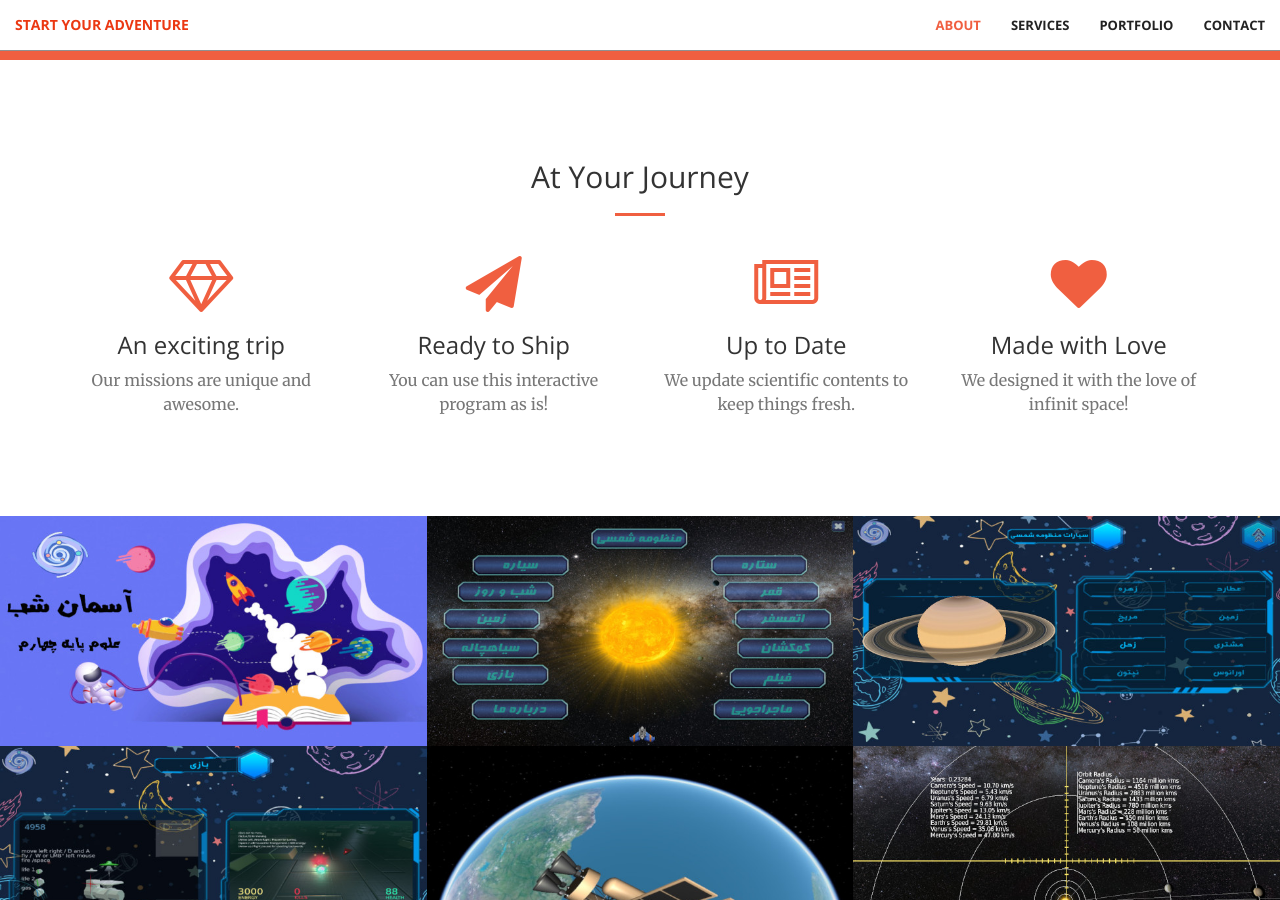
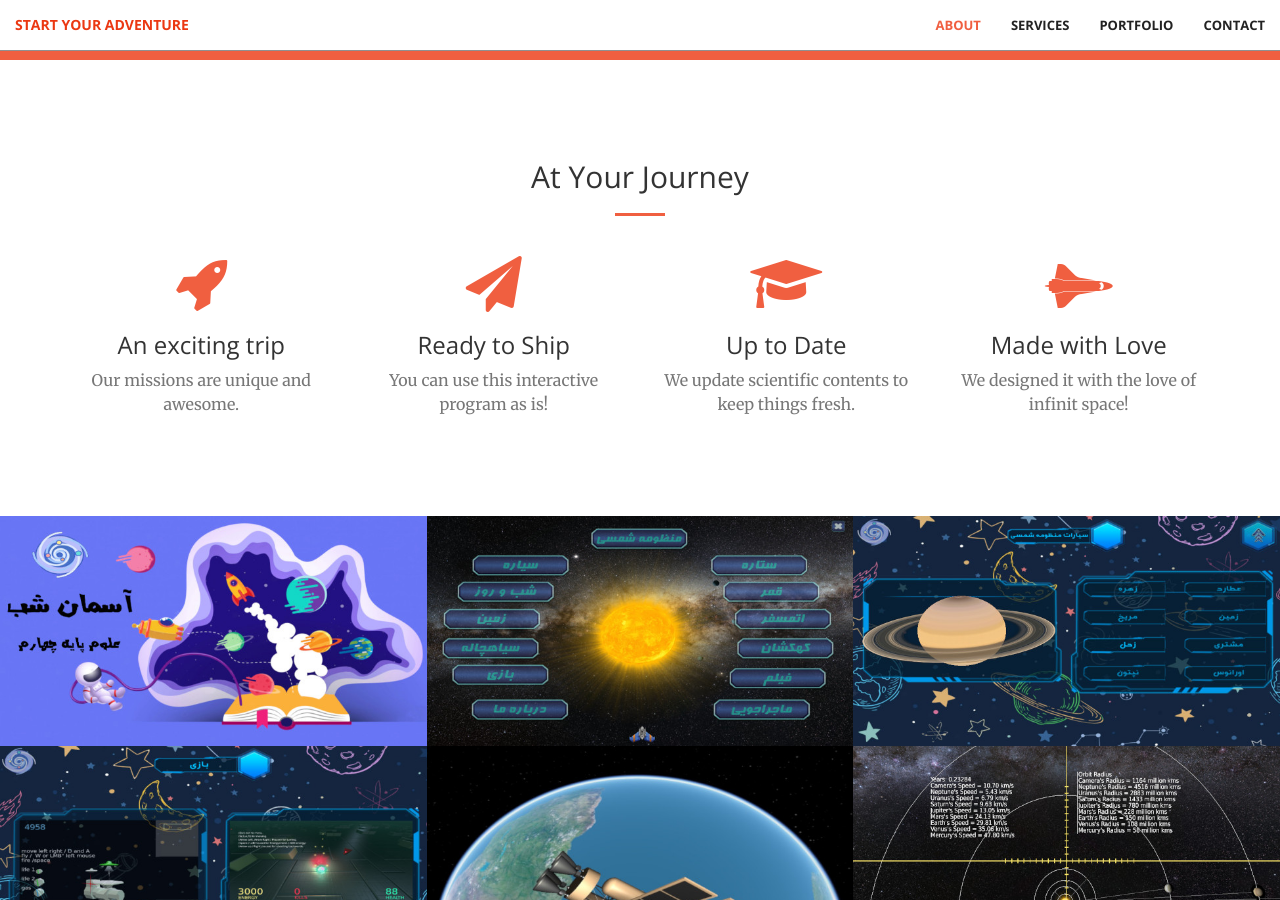
Before and after one commit to RTG22/ps22, a Jekyll site: the page built from index.html, in a window 1280 px wide and 900 px high, scrolled down 1234 px. Built offline with Jekyll 4.4.1, drawn with Linux system fonts in a browser that asks for light colours.

Commit message:
Change services.html icons

```diff
--- a/_includes/services.html
+++ b/_includes/services.html
@@ -11,7 +11,7 @@
         <div class="row">
             <div class="col-lg-3 col-md-6 text-center">
                 <div class="service-box">
-                    <i class="fa fa-4x fa-diamond wow bounceIn text-primary"></i>
+                    <i class="fa fa-4x fa-rocket wow bounceIn text-primary"></i>
                     <h3>An exciting trip</h3>
                     <p class="text-muted">Our missions are unique and awesome.</p>
                 </div>
@@ -25,14 +25,14 @@
             </div>
             <div class="col-lg-3 col-md-6 text-center">
                 <div class="service-box">
-                    <i class="fa fa-4x fa-newspaper-o wow bounceIn text-primary" data-wow-delay=".2s"></i>
+                    <i class="fa fa-4x fa-graduation-cap wow bounceIn text-primary" data-wow-delay=".2s"></i>
                     <h3>Up to Date</h3>
                     <p class="text-muted">We update scientific contents to keep things fresh.</p>
                 </div>
             </div>
             <div class="col-lg-3 col-md-6 text-center">
                 <div class="service-box">
-                    <i class="fa fa-4x fa-heart wow bounceIn text-primary" data-wow-delay=".3s"></i>
+                    <i class="fa fa-4x fa-space-shuttle wow bounceIn text-primary" data-wow-delay=".3s"></i>
                     <h3>Made with Love</h3>
                     <p class="text-muted">We designed it with the love of infinit space!</p>
                 </div>
```
